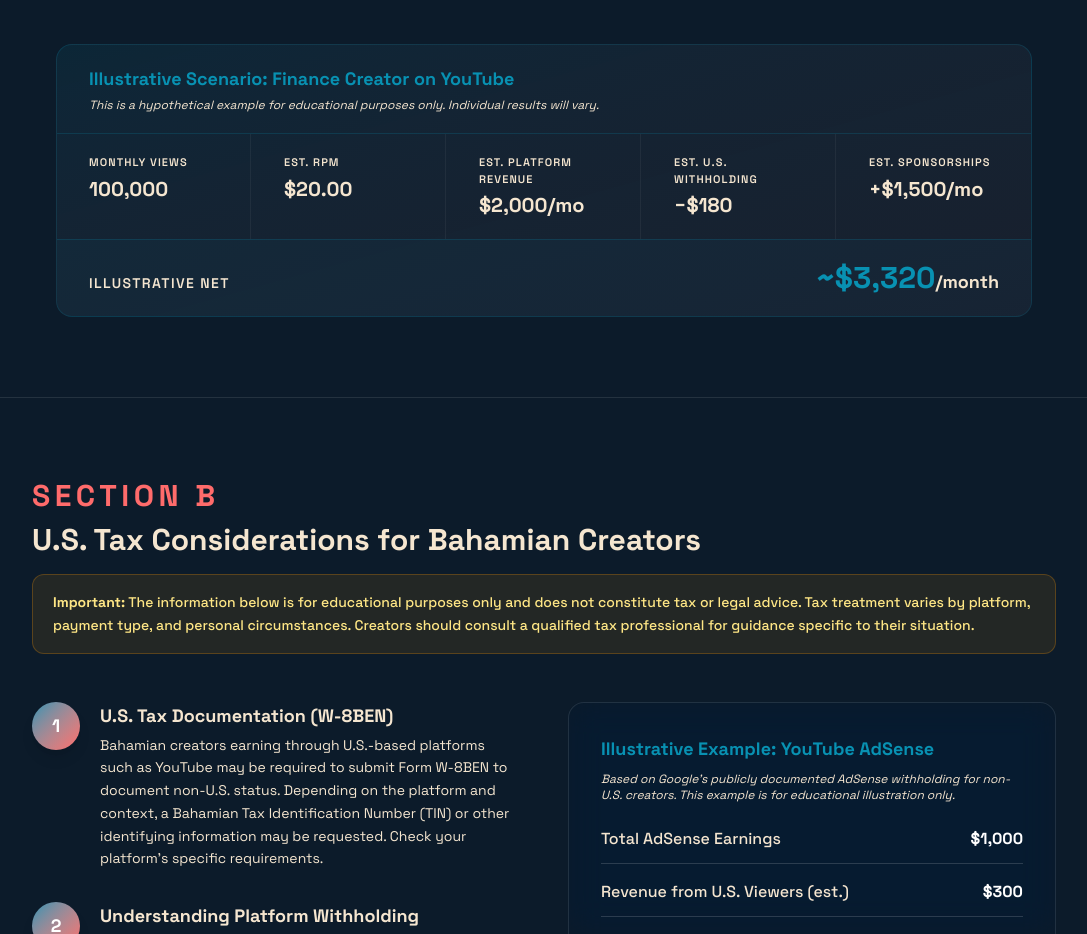
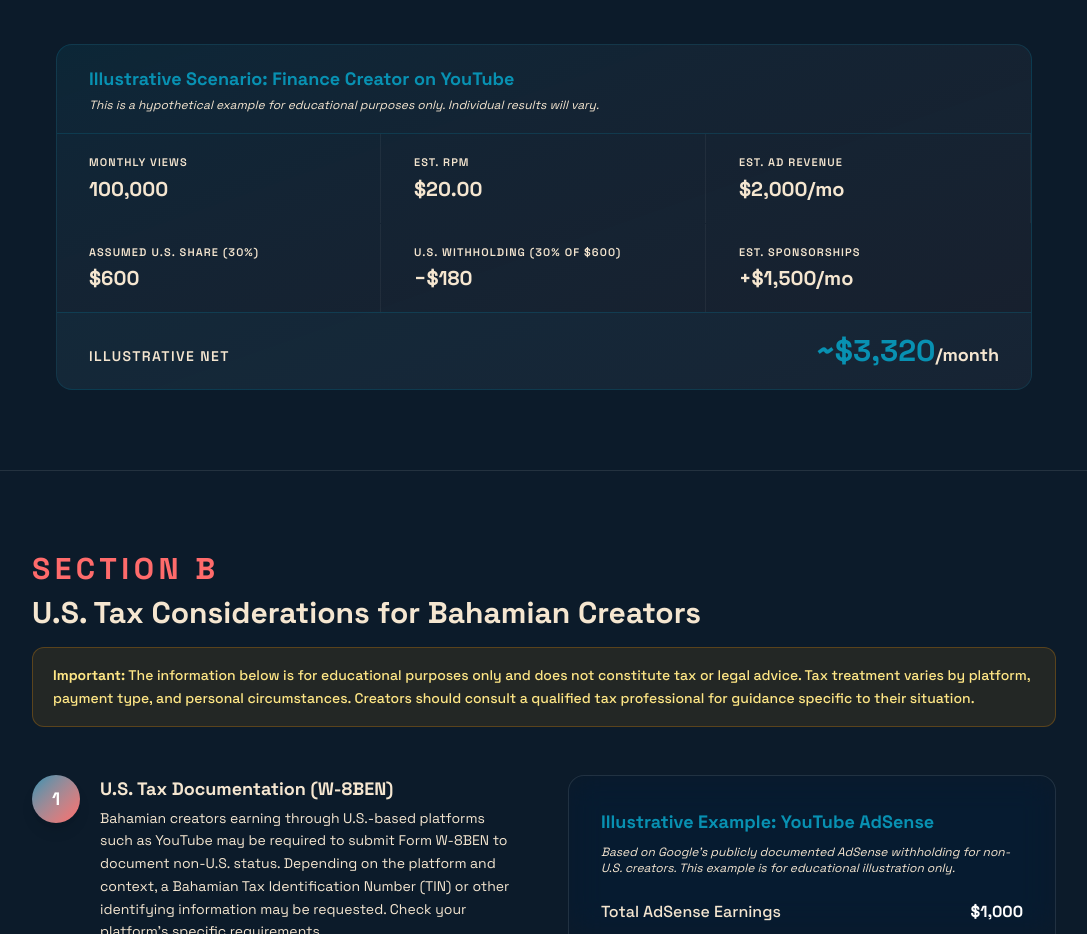
Before and after one commit to gmr0780/Bahamas-Creator-Economy, a Next.js app: page /earn in a window 1280 px wide. Shown: the part 1160-2094 px from the top of the page, without its empty margins (96-1183 px from the left). Built offline with nearby package versions, Linux system fonts and the light colour scheme; no server answers; the database is empty.

Commit message:
Clarify withholding math: show 30% U.S. share assumption explicitly in income scenario

```diff
--- a/src/app/earn/page.tsx
+++ b/src/app/earn/page.tsx
@@ -120,12 +120,13 @@ export default function EarnPage() {
               This is a hypothetical example for educational purposes only. Individual results will vary.
             </p>
           </div>
-          <div className="grid gap-px sm:grid-cols-2 lg:grid-cols-5">
+          <div className="grid gap-px sm:grid-cols-2 lg:grid-cols-3">
             {[
               { label: "Monthly Views", value: "100,000" },
               { label: "Est. RPM", value: "$20.00" },
-              { label: "Est. Platform Revenue", value: "$2,000/mo" },
-              { label: "Est. U.S. Withholding", value: "\u2212$180" },
+              { label: "Est. Ad Revenue", value: "$2,000/mo" },
+              { label: "Assumed U.S. Share (30%)", value: "$600" },
+              { label: "U.S. Withholding (30% of $600)", value: "\u2212$180" },
               { label: "Est. Sponsorships", value: "+$1,500/mo" },
             ].map((item) => (
               <div
```
